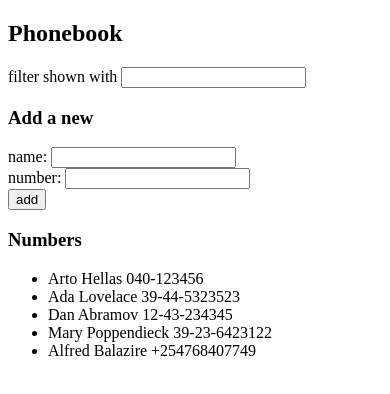
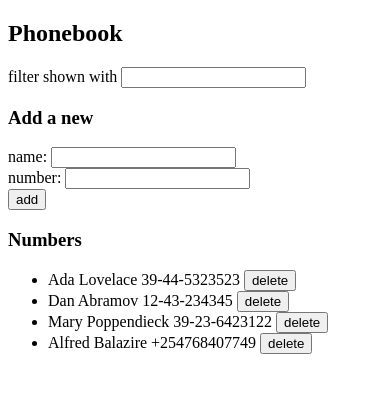
Before and after one commit to LurhakongolaB/FULLSTACK, a React (Vite) app in the folder PART_2/PhoneBook/: page / in a window 390 px wide. Shown: the top 394 px of the page. Built offline with nearby package versions, Linux system fonts and the light colour scheme; data requests are answered from the project's data file.

Commit message:
feat: add functionality to delete entries from phonebook (step 9)

```diff
--- a/PART_2/PhoneBook/db.json
+++ b/PART_2/PhoneBook/db.json
@@ -1,10 +1,5 @@
 {
   "persons": [
-    {
-      "name": "Arto Hellas",
-      "number": "040-123456",
-      "id": "1"
-    },
     {
       "name": "Ada Lovelace",
       "number": "39-44-5323523",
--- a/PART_2/PhoneBook/src/App.jsx
+++ b/PART_2/PhoneBook/src/App.jsx
@@ -1,5 +1,5 @@
 import { useState, useEffect } from 'react'
-import personService from './services/persons' // Import the service
+import personService from './services/persons'
 
 const Filter = ({ value, onChange }) => (
   <div>
@@ -15,10 +15,13 @@ const PersonForm = (props) => (
   </form>
 )
 
-const Persons = ({ personsToShow }) => (
+const Persons = ({ personsToShow, deletePerson }) => (
   <ul>
     {personsToShow.map(person =>
-      <li key={person.id}>{person.name} {person.number}</li>
+      <li key={person.id}>
+        {person.name} {person.number} {' '}
+        <button onClick={() => deletePerson(person.id, person.name)}>delete</button>
+      </li>
     )}
   </ul>
 )
@@ -30,11 +33,10 @@ const App = () => {
   const [filterName, setFilterName] = useState('')
 
   useEffect(() => {
-    console.log('Effect: Fetching initial data')
     personService
       .getAll()
       .then(initialPersons => {
-        console.log('Data fetched successfully')
+        console.log('Initial data loaded')
         setPersons(initialPersons)
       })
   }, [])
@@ -46,19 +48,27 @@ const App = () => {
       return
     }
 
-    const nameObject = {
-      name: newName,
-      number: newNumber
-    }
+    const nameObject = { name: newName, number: newNumber }
 
     personService
       .create(nameObject)
       .then(returnedPerson => {
-        console.log('New person added to server')
+        console.log('Person added')
         setPersons(persons.concat(returnedPerson))
         setNewName('')
         setNewNumber('')
       })
+  }
+
+  const deletePerson = (id, name) => {
+    if (window.confirm(`Delete ${name}?`)) {
+      personService
+        .remove(id)
+        .then(() => {
+          console.log(`Deleted person with id ${id}`)
+          setPersons(persons.filter(p => p.id !== id))
+        })
+    }
   }
 
   const handleNameChange = (e) => setNewName(e.target.value)
@@ -85,7 +95,7 @@ const App = () => {
       />
 
       <h3>Numbers</h3>
-      <Persons personsToShow={personsToShow} />
+      <Persons personsToShow={personsToShow} deletePerson={deletePerson} />
     </div>
   )
 }
--- a/PART_2/PhoneBook/src/services/persons.js
+++ b/PART_2/PhoneBook/src/services/persons.js
@@ -17,4 +17,12 @@ const create = newObject => {
   })
 }
 
-export default { getAll, create }
+const remove = id => {
+  const request = axios.delete(`${baseUrl}/${id}`)
+  return request.then(response => {
+    console.log('DELETE successful')
+    return response.data
+  })
+}
+
+export default { getAll, create, remove }
```
